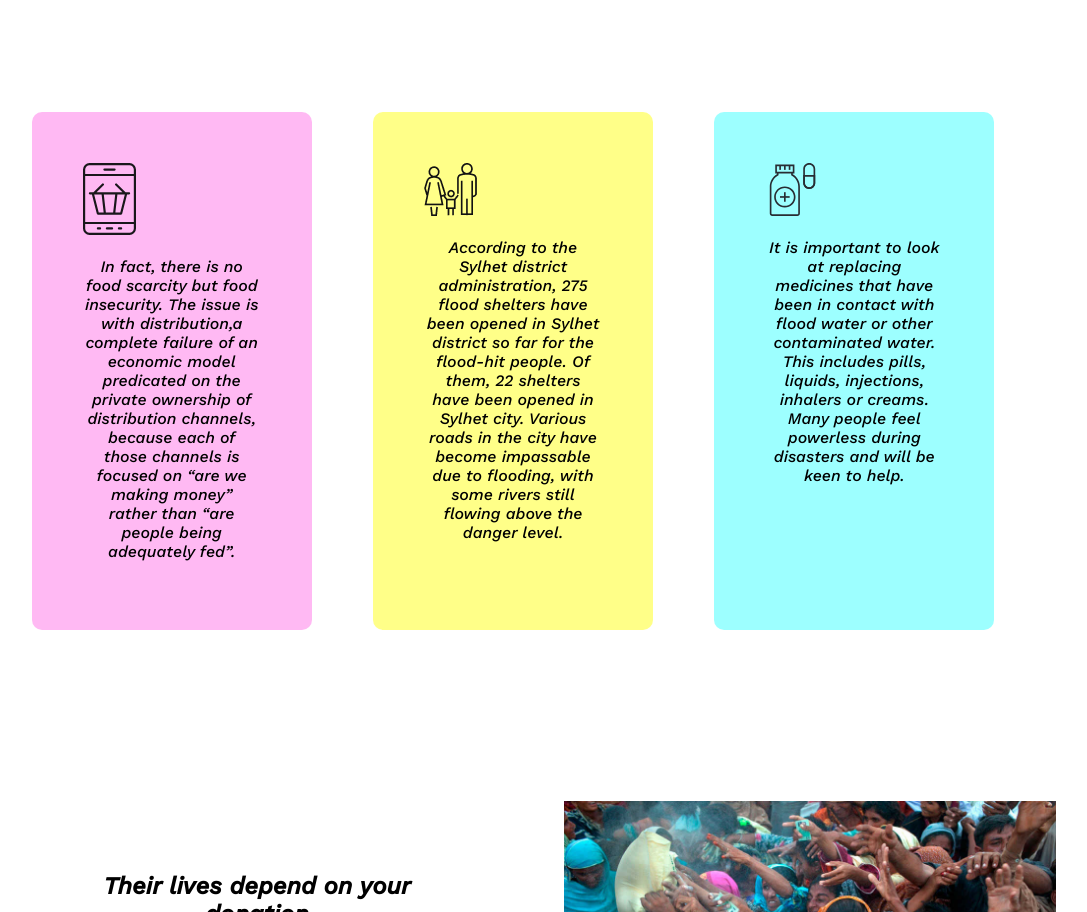
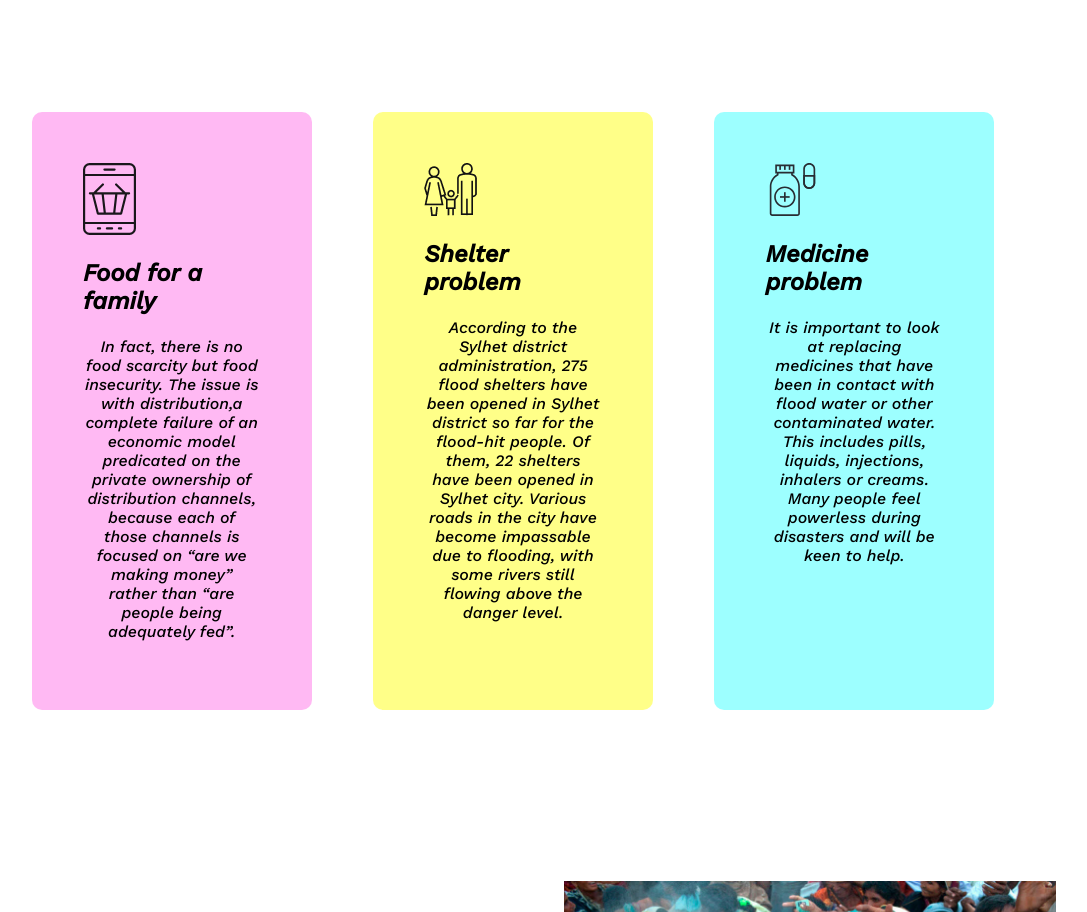
Before and after one commit to sajjad-fahim/Assignment4, a plain HTML site: page index.html in a window 1280 px wide. Shown: the part 1758-2670 px from the top of the page, without its empty margins (127-1214 px from the left). Drawn offline with nearby package versions, Linux system fonts and the light colour scheme.

Commit message:
final changed

```diff
--- a/index.html
+++ b/index.html
@@ -5,8 +5,9 @@
     <meta charset="UTF-8">
     <meta http-equiv="X-UA-Compatible" content="IE=edge">
     <meta name="viewport" content="width=device-width, initial-scale=1.0">
-    <title>Donate Today</title>
+    <title>Donate for Sylhet</title>
     <link rel="stylesheet" href="style.css">
+    <link rel="shortcut icon" href="./donate-today-main/images/th.jpg" type="image/x-icon">
     <link rel="preconnect" href="https://fonts.googleapis.com">
     <link rel="preconnect" href="https://fonts.gstatic.com" crossorigin>
     <link href="https://fonts.googleapis.com/css2?family=Oswald&family=Work+Sans:ital,wght@1,500&display=swap" rel="stylesheet">
@@ -50,16 +51,19 @@
     <section class="fifth">
         <div class=" seven eight">
             <img src="./donate-today-main/icons/icon11.svg" alt="">
+            <h1>Food for a family</h1>
             <p>In fact, there is no food scarcity but food insecurity. The issue is with distribution,a complete failure of an economic model predicated on the private ownership of distribution channels, because each of those channels is focused on “are
                 we making money” rather than “are people being adequately fed”.</p>
         </div>
         <div class="seven nine ">
             <img src="./donate-today-main/icons/shelter.png" alt="">
+            <h1>Shelter problem</h1>
             <p>According to the Sylhet district administration, 275 flood shelters have been opened in Sylhet district so far for the flood-hit people. Of them, 22 shelters have been opened in Sylhet city. Various roads in the city have become impassable
                 due to flooding, with some rivers still flowing above the danger level.</p>
         </div>
         <div class="seven ten">
             <img src="./donate-today-main/icons/medicine.svg" alt="">
+            <h1>Medicine problem</h1>
             <p> It is important to look at replacing medicines that have been in contact with flood water or other contaminated water. This includes pills, liquids, injections, inhalers or creams. Many people feel powerless during disasters and will be keen
                 to help.</p>
         </div>
--- a/style.css
+++ b/style.css
@@ -109,6 +109,7 @@
         width: 100%;
         border-radius: 10px;
         padding: 5%;
+        text-align: left;
     }
 
     .seven img {
```
Also changed, not shown: donate-today-main/images/th.jpg (added).
